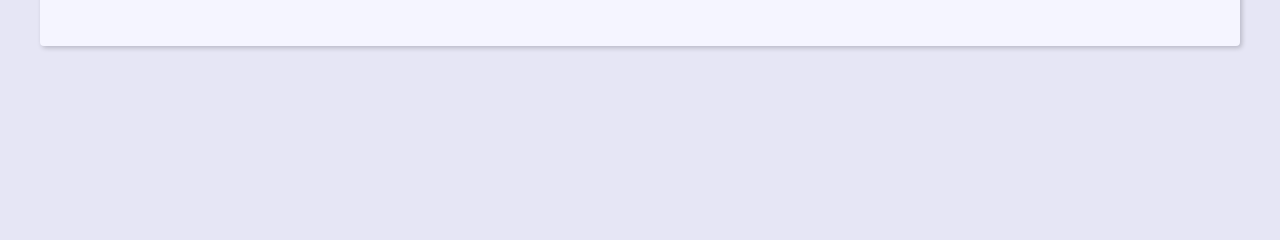
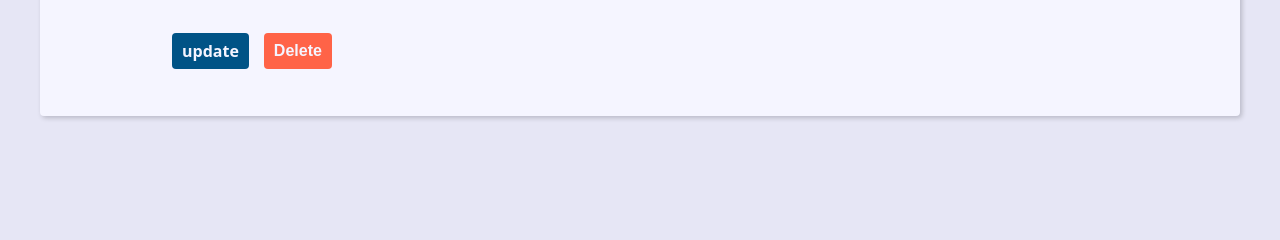
Before and after one commit to Rafael-Mota-Moraes/agenda-django, a Django app: template contact/templates/contact/contact.html in a window 1280 px wide. Shown: the part 507-747 px from the top of the page. Run offline with Django 5.2, Linux system fonts and the light colour scheme; the template is opened without the code that fills it, so the values that code supplies are empty.

Commit message:
Criando a view, url e template para "delete"

```diff
--- a/base_static/global/css/style.css
+++ b/base_static/global/css/style.css
@@ -312,3 +312,23 @@ svg {
   filter: brightness(80%);
   box-shadow: 0 0 5px var(--link-dark-color);
 }
+
+.contact-links {
+  margin-block: calc(var(--small-font-size) * 2);
+  display: flex;
+  align-items: center;
+  gap: 0 var(--spacing);
+}
+
+.btn-link {
+  font-size: var(--small-font-size);
+  text-decoration: none;
+  font-weight: bold;
+  padding: 1rem;
+  display: block;
+  line-height: var(--small-font-size);
+}
+
+.btn-delete {
+  background: tomato;
+}
--- a/contact/templates/contact/contact.html
+++ b/contact/templates/contact/contact.html
@@ -11,5 +11,19 @@
     <p><b>Created Date: </b>{{ contact.created_date }}</p>
     <p><b>Description: </b>{{ contact.description }}</p>
     <p><b>Category: </b>{{ contact.category.name }}</p>
+
+    <div class="contact-links">
+      <a class="btn btn-link" href="{% url 'contact:update' contact.id %}">update</a>
+
+      <form action="{% url 'contact:delete' contact.id %}" method="POST">
+        {% csrf_token %}
+        {% if confirmation == 'no' %}
+          <input type="hidden" name="confirmation" value="yes">
+          <button class="btn btn-link btn-delete" type="submit">Confirma?</button>
+        {% else %}
+          <button class="btn btn-link btn-delete" type="submit">Delete</button>
+        {% endif %}
+      </form>
+    </div>
   </div>
 {% endblock content %}
--- a/contact/urls.py
+++ b/contact/urls.py
@@ -12,4 +12,5 @@ urlpatterns = [
     path('contact/<int:contact_id>/detail/', views.contact, name='contact'),
     path('contact/create/', views.create, name='create'),
     path('contact/<int:contact_id>/update/', views.update, name='update'),
+    path('contact/<int:contact_id>/delete/', views.delete, name='delete'),
 ]
```
Also changed, not shown: contact/views/contact_forms.py (+18 -0 lines).
